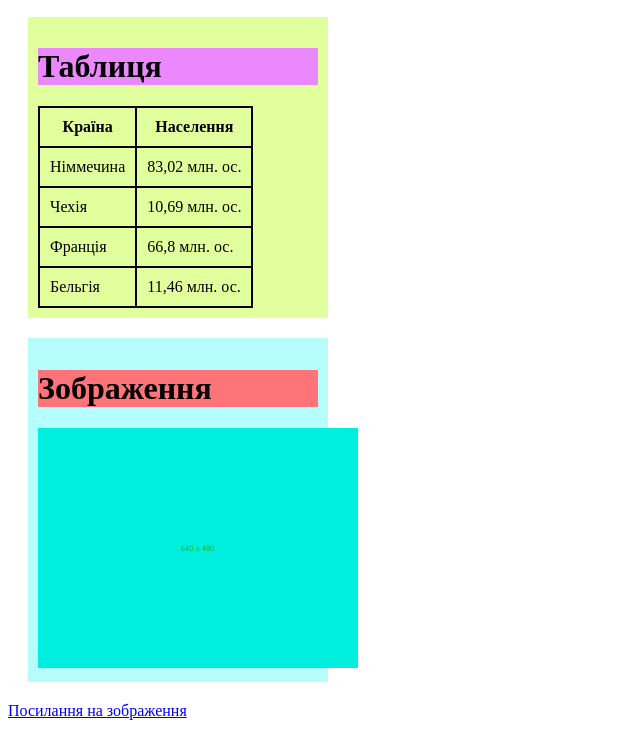
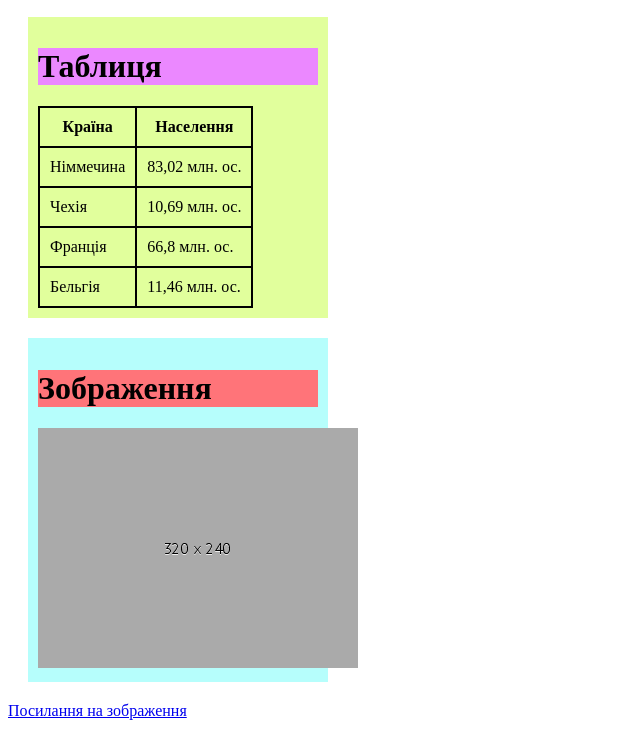
Before and after one commit to Rrriia/portfol-pr2, a plain HTML site: page контрольна робота/index.html in a window 1280 px wide. Shown: the part 659-1395 px from the top of the page, without its empty margins (0-640 px from the left). Drawn offline with nearby package versions, Linux system fonts and the light colour scheme.

Commit message:
шшшшшш

```diff
--- a/контрольна робота/index.html
+++ b/контрольна робота/index.html
@@ -66,7 +66,7 @@
 </div>
 <div id="box4" class="col-sm-12 col-md-6 col-lg-12 col-vlg-3 item">
     <h1 id="content4">Зображення</h1>
-    <img src="1.jpg" width="320" height="240">
+    <img src="кр.gif" width="320" height="240">
 </div>
 <p><a href="https://place-hold.it/320x240/007e8a/00000.png&bold" target="_blank">Посилання на зображення</a></p>
 </div>
```
Also changed, not shown: контрольна робота/1.jpg (deleted), контрольна робота/кр.gif (renamed from кр.gif).
